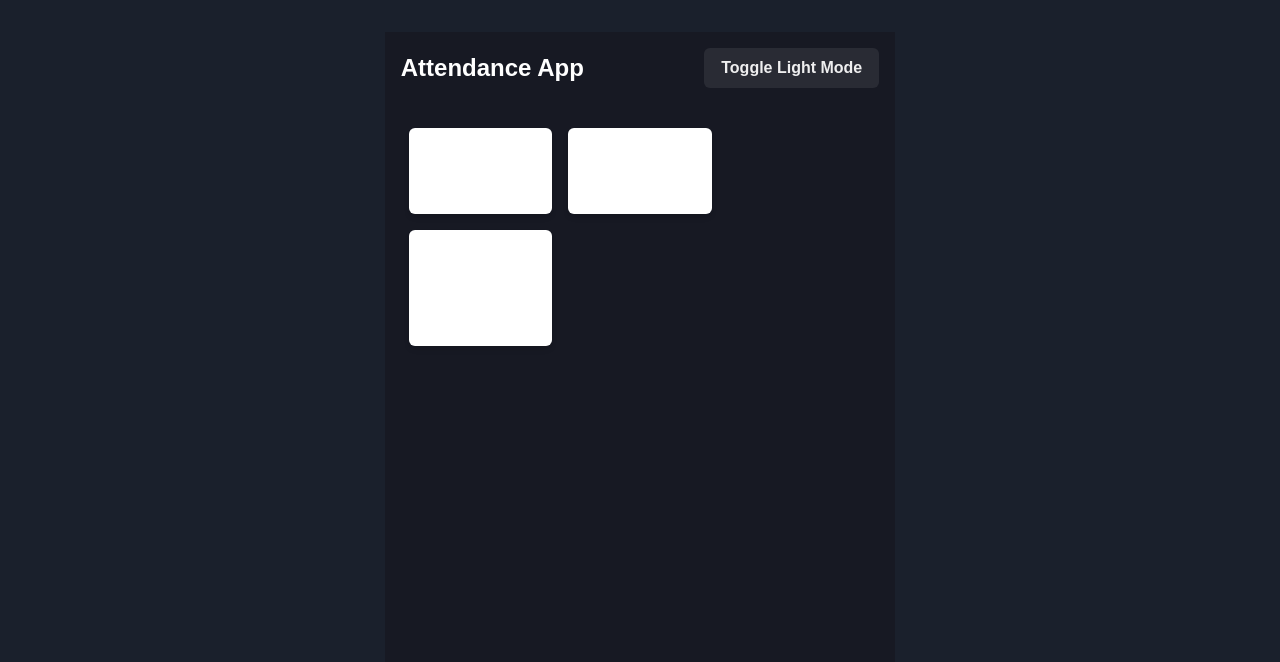
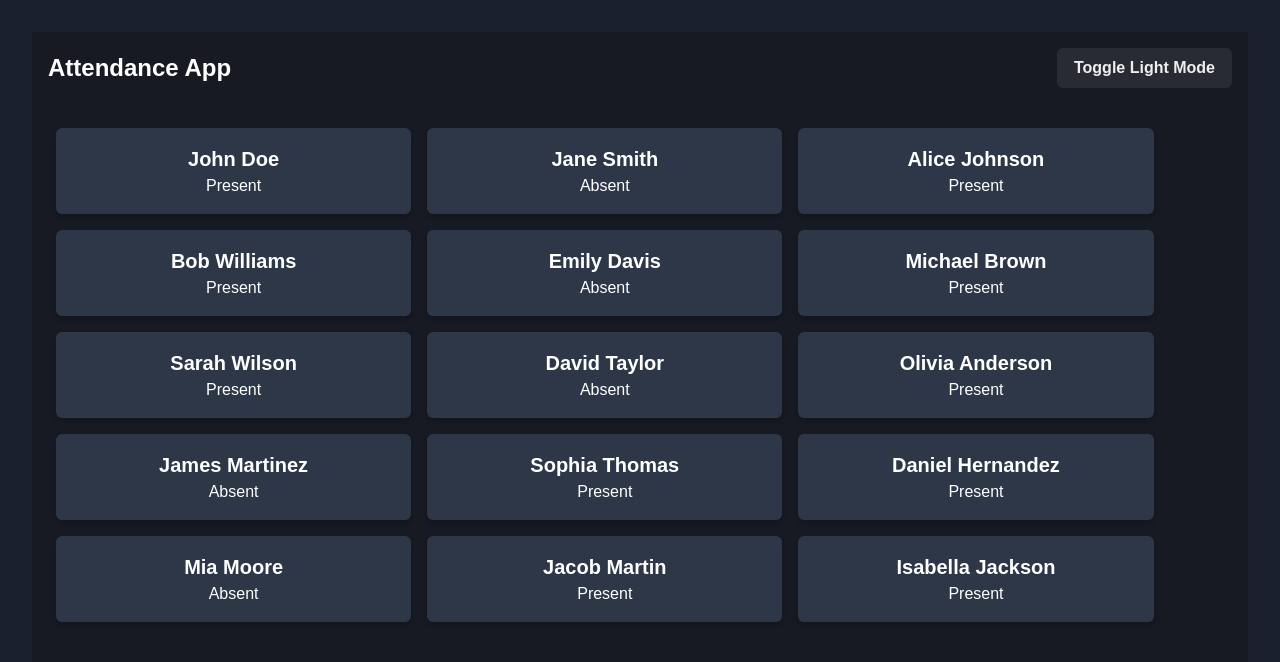
Before and after one commit to suggoooiii/swe-ai-attendance-system, a React (Vite) app in the folder attendance-system-React/: page / in a window 1280 px wide. Shown: the top 662 px of the page. Built offline with nearby package versions, Linux system fonts and the light colour scheme.

Commit message:
Fixed Colors on dark mode

```diff
--- a/attendance-system-React/src/App.jsx
+++ b/attendance-system-React/src/App.jsx
@@ -10,6 +10,23 @@ import {
 } from "@chakra-ui/react";
 import { AttendanceCard } from "./components";
 function App() {
+  const attendees = [
+    { name: "John Doe", status: "Present" },
+    { name: "Jane Smith", status: "Absent" },
+    { name: "Alice Johnson", status: "Present" },
+    { name: "Bob Williams", status: "Present" },
+    { name: "Emily Davis", status: "Absent" },
+    { name: "Michael Brown", status: "Present" },
+    { name: "Sarah Wilson", status: "Present" },
+    { name: "David Taylor", status: "Absent" },
+    { name: "Olivia Anderson", status: "Present" },
+    { name: "James Martinez", status: "Absent" },
+    { name: "Sophia Thomas", status: "Present" },
+    { name: "Daniel Hernandez", status: "Present" },
+    { name: "Mia Moore", status: "Absent" },
+    { name: "Jacob Martin", status: "Present" },
+    { name: "Isabella Jackson", status: "Present" },
+  ];
   const { toggleColorMode } = useColorMode();
   const bg = useColorModeValue("gray.100", "gray.900");
   const color = useColorModeValue("black", "white");
@@ -24,9 +41,13 @@ function App() {
         </Button>
       </Flex>
       <Flex wrap="wrap" spacing={4}>
-        <AttendanceCard name="John Doe" status="Present" />
-        <AttendanceCard name="Jane Smith" status="Absent" />
-        <AttendanceCard name="Alice Johnson" status="Present" />
+        {attendees.map((attendee, index) => (
+          <AttendanceCard
+            key={index}
+            name={attendee.name}
+            status={attendee.status}
+          />
+        ))}
       </Flex>
     </Box>
   );
--- a/attendance-system-React/src/components/AttendanceCard.jsx
+++ b/attendance-system-React/src/components/AttendanceCard.jsx
@@ -1,20 +1,22 @@
 // src/components/AttendanceCard.js
-import { Box, Text } from "@chakra-ui/react";
+import { Box, Text, useColorModeValue } from "@chakra-ui/react";
 
 export default function AttendanceCard({ name, status }) {
+  const textColor = useColorModeValue("gray.800", "white");
+
   return (
     <Box
       p={4}
-      bg="white"
+      bg={useColorModeValue("white", "gray.700")}
       boxShadow="md"
       borderRadius="md"
       m={2}
       width={{ base: "100%", md: "45%", lg: "30%" }}
     >
-      <Text fontSize="xl" fontWeight="bold">
+      <Text fontSize="xl" fontWeight="bold" color={textColor}>
         {name}
       </Text>
-      <Text>{status}</Text>
+      <Text color={textColor}>{status}</Text>
     </Box>
   );
 }
```
